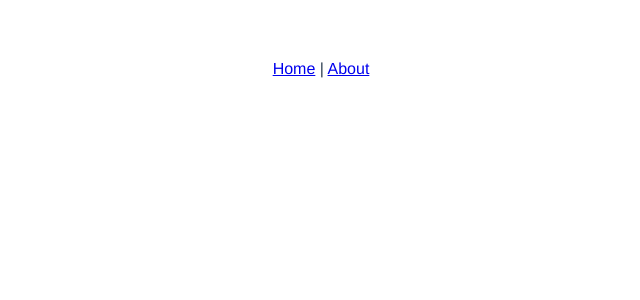
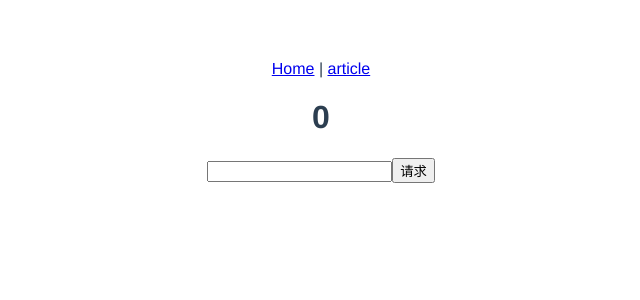
Before and after one commit to denyu95/blog-vue, a Vue app: page /article in a window 1280 px wide. Shown: the top 300 px of the page, without its empty margins (319-959 px from the left). Built offline with nearby package versions, Linux system fonts and the light colour scheme.

Commit message:
修改本地路由地址about->article

```diff
--- a/src/App.vue
+++ b/src/App.vue
@@ -2,9 +2,9 @@
   <div id="app">
     <div id="nav">
       <router-link to="/">Home</router-link> |
-      <router-link to="/about">About</router-link>
+      <router-link to="/article">article</router-link>
     </div>
-    <router-view/>
+    <router-view />
   </div>
 </template>
 
--- a/src/router.js
+++ b/src/router.js
@@ -1,6 +1,7 @@
 import Vue from 'vue'
 import Router from 'vue-router'
 import Home from './views/Home.vue'
+import Article from './views/Article.vue'
 
 Vue.use(Router)
 
@@ -14,12 +15,13 @@ export default new Router({
       component: Home
     },
     {
-      path: '/about',
-      name: 'about',
+      path: '/article',
+      name: 'article',
+      component: Article
       // route level code-splitting
       // this generates a separate chunk (about.[hash].js) for this route
       // which is lazy-loaded when the route is visited.
-      component: () => import(/* webpackChunkName: "about" */ './views/About.vue')
+      // component: () => import(/* webpackChunkName: "about" */ './views/About.vue')
     }
   ]
 })
--- a/src/views/About.vue
+++ b/src/views/Article.vue
@@ -1,5 +1,5 @@
 <template>
-  <div class="about">
+  <div class="article">
     <h1 v-html="msg"></h1>
     <input v-model="message">
     <button v-on:click="click">请求</button>
```
Also changed, not shown: 1 other file (tests, documents, lock files or other folders).
